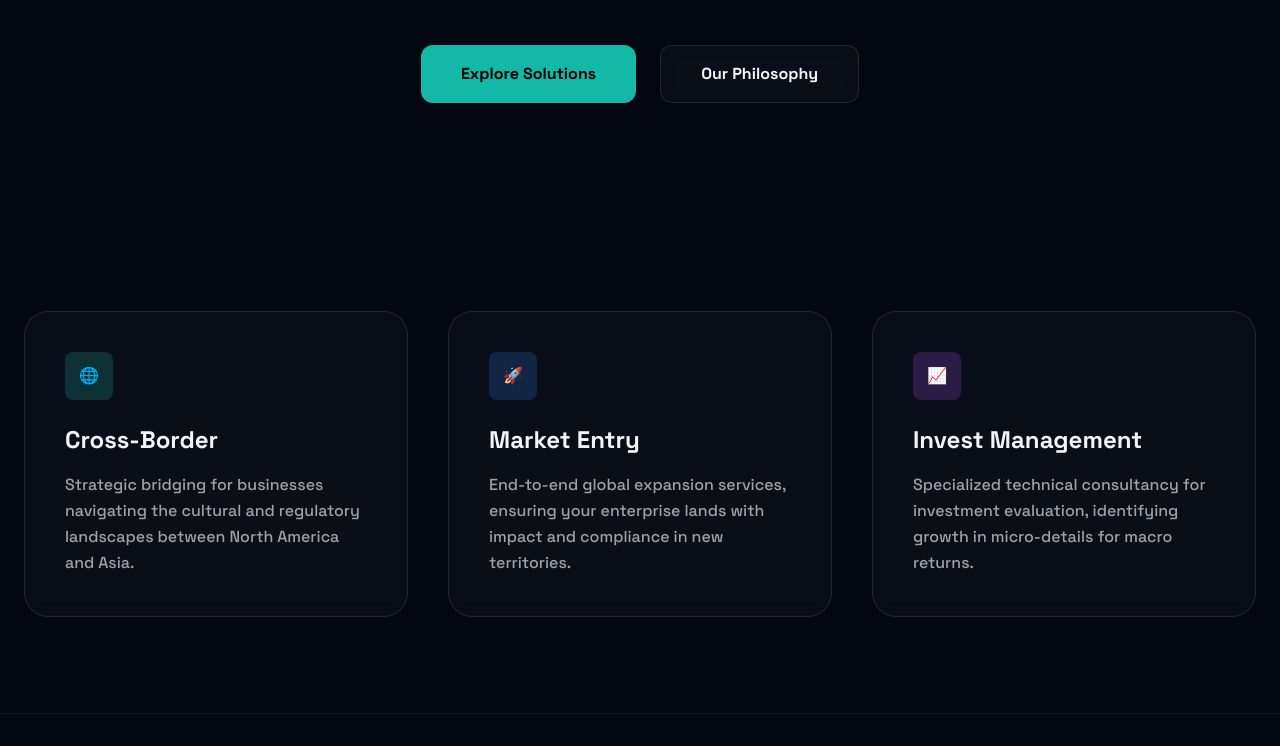
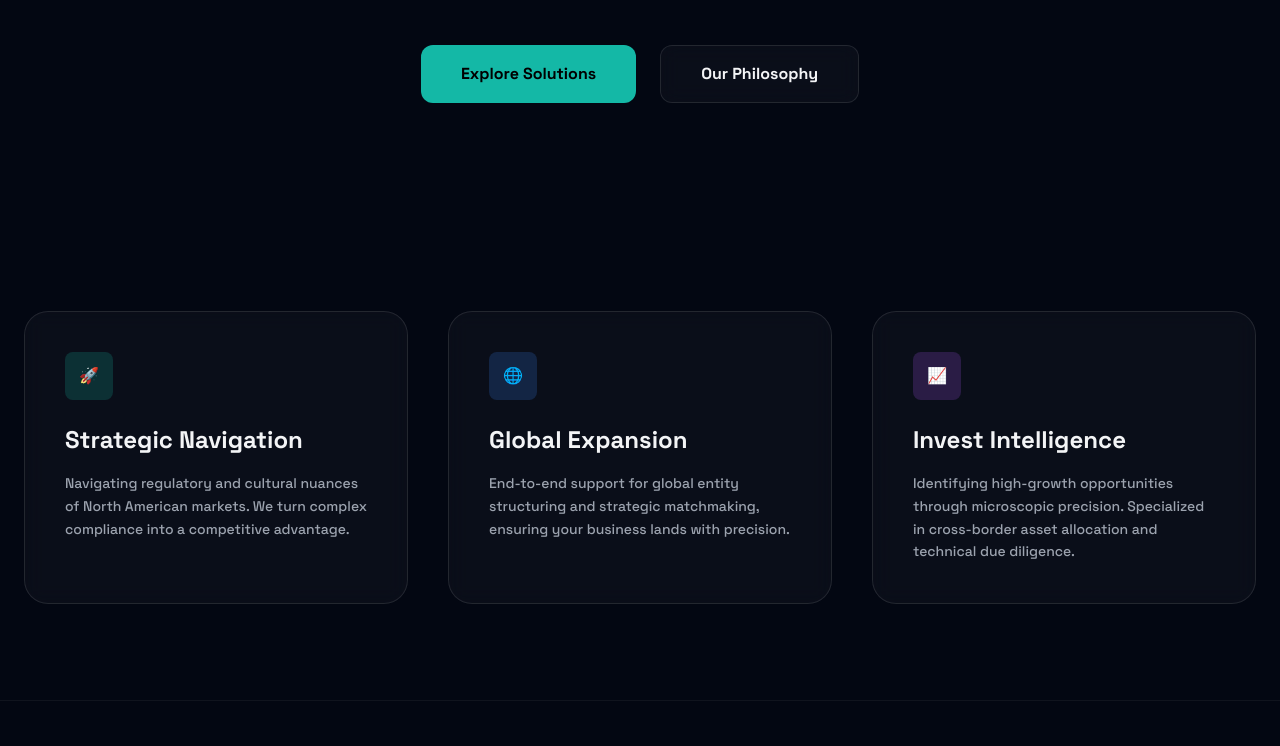
Before and after one commit to wunan830-ai/onegrain-web, a plain HTML site: page index.html in a window 1280 px wide. Shown: the part 527-1273 px from the top of the page. Drawn offline with nearby package versions, Linux system fonts and the light colour scheme.

Commit message:
Update index.html

```diff
--- a/index.html
+++ b/index.html
@@ -41,19 +41,19 @@
     <section class="py-24 max-w-7xl mx-auto px-6">
        <div class="grid md:grid-cols-3 gap-10">
     <div class="card-blur p-10 rounded-3xl">
-                <div class="w-12 h-12 bg-teal-500/20 rounded-lg mb-6 flex items-center justify-center">🌐</div>
-                <h3 class="text-2xl font-bold mb-4">Cross-Border</h3>
-                <p class="text-gray-400 leading-relaxed">Strategic bridging for businesses navigating the cultural and regulatory landscapes between North America and Asia.</p>
+        <div class="w-12 h-12 bg-teal-500/20 rounded-lg mb-6 flex items-center justify-center">🚀</div>
+        <h3 class="text-2xl font-bold mb-4">Strategic Navigation</h3>
+        <p class="text-gray-400 leading-relaxed text-sm">Navigating regulatory and cultural nuances of North American markets. We turn complex compliance into a competitive advantage.</p>
     </div>
     <div class="card-blur p-10 rounded-3xl">
-                <div class="w-12 h-12 bg-blue-500/20 rounded-lg mb-6 flex items-center justify-center">🚀</div>
-                <h3 class="text-2xl font-bold mb-4">Market Entry</h3>
-                <p class="text-gray-400 leading-relaxed">End-to-end global expansion services, ensuring your enterprise lands with impact and compliance in new territories.</p>
+        <div class="w-12 h-12 bg-blue-500/20 rounded-lg mb-6 flex items-center justify-center">🌐</div>
+        <h3 class="text-2xl font-bold mb-4">Global Expansion</h3>
+        <p class="text-gray-400 leading-relaxed text-sm">End-to-end support for global entity structuring and strategic matchmaking, ensuring your business lands with precision.</p>
     </div>
     <div class="card-blur p-10 rounded-3xl">
         <div class="w-12 h-12 bg-purple-500/20 rounded-lg mb-6 flex items-center justify-center">📈</div>
-                <h3 class="text-2xl font-bold mb-4">Invest Management</h3>
-                <p class="text-gray-400 leading-relaxed">Specialized technical consultancy for investment evaluation, identifying growth in micro-details for macro returns.</p>
+        <h3 class="text-2xl font-bold mb-4">Invest Intelligence</h3>
+        <p class="text-gray-400 leading-relaxed text-sm">Identifying high-growth opportunities through microscopic precision. Specialized in cross-border asset allocation and technical due diligence.</p>
     </div>
 </div>
     </section>
```
Lines whose indentation alone changed are shown as unchanged.
